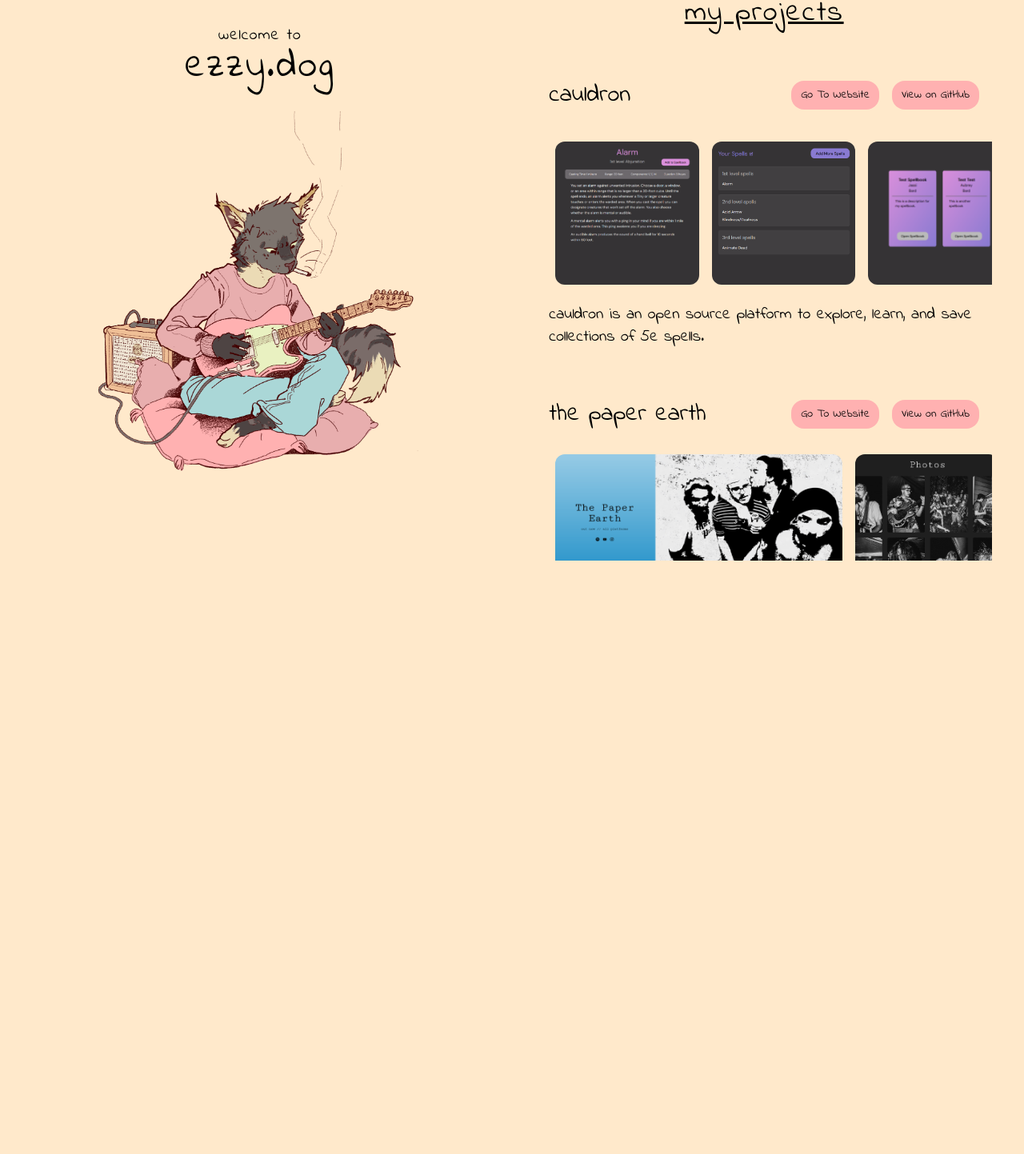
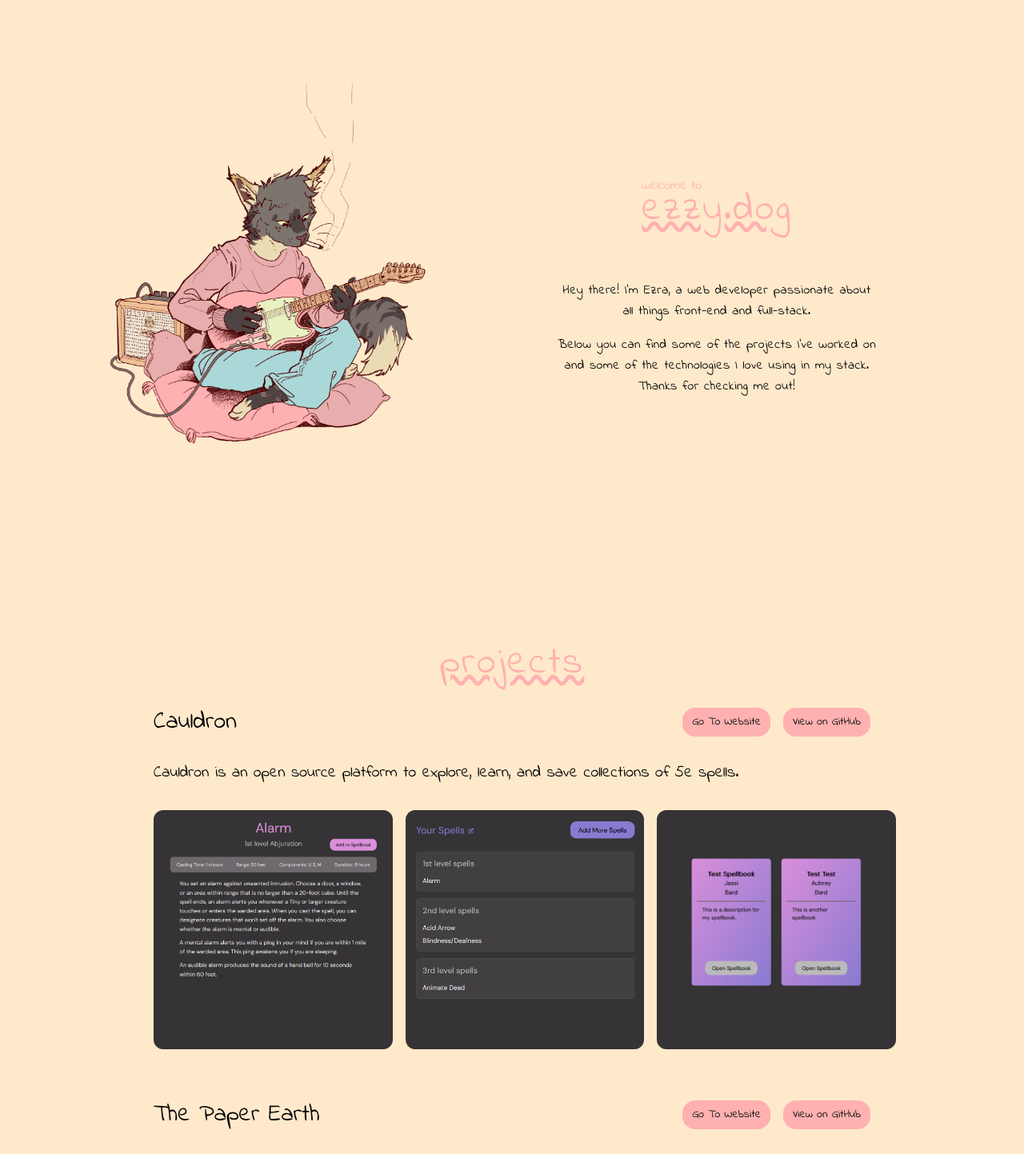
Before and after one commit to 1ezzy/ezzydog, a SvelteKit app: page / in a window 1280 px wide. Shown: the part 59-1502 px from the top of the page at 80% size. Before the commit the page ends 800 px from the top, so only its background shows below. Built offline with nearby package versions, Linux system fonts and the light colour scheme.

Commit message:
fuck it we ball

```diff
--- a/src/routes/+page.svelte
+++ b/src/routes/+page.svelte
@@ -7,81 +7,99 @@
 	import photos from '$lib/images/photos.png';
 </script>
 
-<main class="h-full w-full p-10 flex md:flex-row flex-col flex-1">
-	<div class="p-4 flex flex-col items-center justify-center basis-1/2">
-		<p class="text-xl tracking-wider">welcome to</p>
-		<h1 class="text-5xl tracking-wider mb-8">ezzy.dog</h1>
+<main class="w-full md:p-10 p-2 flex flex-col flex-1 gap-8">
+	<section class="h-[calc(100dvh_-_40px)] flex md:flex-row flex-col items-center justify-center">
 		<img
-			class="w-full lg:max-w-lg max-w-4xl aspect-square"
+			class="w-full md:max-w-lg max-w-1/2 aspect-square md:basis-1/2"
 			src={guitar}
 			alt="ezzy playing guitar"
 		/>
-	</div>
-	<div class="md:w-16"></div>
-	<div class="p-4 flex flex-col items-center basis-1/2 md:overflow-y-auto">
-		<h1 class="lg:text-4xl text-5xl tracking-wider underline mb-16">my projects</h1>
-		<div class="w-full flex-1">
-			<div class="project mb-16">
-				<div class="flex md:flex-row flex-col md:justify-between justify-center mb-8">
+		<div
+			class="md:h-2/3 h-1/2 flex flex-col items-center justify-center basis-1/2 md:gap-16 gap-10"
+		>
+			<div>
+				<p class="text-start text-[#ffb1b1] leading-3">welcome to</p>
+				<h1 class="text-5xl tracking-wider text-[#ffb1b1] underline decoration-wavy">ezzy.dog</h1>
+			</div>
+			<div class="gap-4 md:text-center text-start flex flex-col items-center">
+				<p class="w-2/3 tracking-wide leading-relaxed">
+					Hey there! I'm Ezra, a web developer passionate about all things front-end and full-stack.
+				</p>
+				<p class="w-2/3 tracking-wide leading-relaxed">
+					Below you can find some of the projects I've worked on and some of the technologies I love
+					using in my stack. Thanks for checking me out!
+				</p>
+			</div>
+		</div>
+	</section>
+	<section class="md:p-8 w-4/5 mx-auto flex flex-col items-center">
+		<h1 class="mb-8 text-5xl tracking-wider text-[#ffb1b1] underline decoration-wavy">projects</h1>
+		<div class="w-full flex flex-col flex-1 gap-16">
+			<div class="project">
+				<div class="flex md:flex-row flex-col md:justify-between justify-center">
 					<div class="flex flex-col">
-						<h3 class="md:text-3xl text-2xl md:mb-0 mb-4">cauldron</h3>
+						<h3 class="md:text-3xl text-2xl md:mb-0 mb-4">Cauldron</h3>
+					</div>
+					<div class="flex md:flex-row flex-col gap-4">
+						<button class="nav-btn md:text-md text-sm">Go To Website</button>
+						<button class="md:ml-auto nav-btn md:text-md text-sm">View on GitHub</button>
+					</div>
+				</div>
+				<p class="md:text-xl text-md">
+					Cauldron is an open source platform to explore, learn, and save collections of 5e spells.
+				</p>
+				<div class="flex md:flex-row flex-col justify-between gap-4">
+					<img
+						class="basis-1/3 md:w-1/3 w-full aspect-square rounded-xl"
+						src={alarm}
+						alt="spell details"
+					/>
+					<img
+						class="basis-1/3 md:w-1/3 w-full aspect-square rounded-xl"
+						src={spellbook}
+						alt="spellbook view"
+					/>
+					<img
+						class="basis-1/3 md:w-1/3 w-full aspect-square rounded-xl"
+						src={cards}
+						alt="spell table"
+					/>
+				</div>
+			</div>
+			<div class="project">
+				<div class="flex md:flex-row flex-col justify-between">
+					<div class="flex flex-col">
+						<h3 class="md:text-3xl text-2xl md:mb-0 mb-4">The Paper Earth</h3>
 					</div>
 					<div class="flex gap-4">
 						<button class="nav-btn md:text-md text-sm">Go To Website</button>
 						<button class="md:ml-auto nav-btn md:text-md text-sm">View on GitHub</button>
 					</div>
 				</div>
-				<div class="flex justify-between mb-4">
+				<p class="md:text-xl text-md">The Paper Earth is an alt-punk band from Cincinnati, OH!</p>
+				<div class="flex md:flex-row flex-col justify-between gap-4">
 					<img
-						class="m-2 basis-1/3 w-1/3 aspect-square rounded-xl"
-						src={alarm}
-						alt="spell details"
-					/>
-					<img
-						class="m-2 basis-1/3 w-1/3 aspect-square rounded-xl"
-						src={spellbook}
-						alt="spellbook view"
-					/>
-					<img class="m-2 basis-1/3 w-1/3 aspect-square rounded-xl" src={cards} alt="spell table" />
-				</div>
-				<p class="md:text-xl text-md">
-					cauldron is an open source platform to explore, learn, and save collections of 5e spells.
-				</p>
-			</div>
-			<div class="project">
-				<div class="flex md:flex-row flex-col justify-between mb-8">
-					<div class="flex flex-col">
-						<h3 class="md:text-3xl text-2xl md:mb-0 mb-4">the paper earth</h3>
-					</div>
-					<div class="flex gap-4">
-						<button class="nav-btn md:text-md text-sm">Go To Website</button>
-						<button class="md:ml-auto nav-btn md:text-md text-sm">View on GitHub</button>
-					</div>
-				</div>
-				<div class="flex justify-between mb-4">
-					<img
-						class="ml-2 mr-4 basis-2/3 w-2/3 aspect-[2/1] rounded-xl"
+						class="basis-2/3 md:w-2/3 w-full aspect-[2/1] rounded-xl"
 						src={band}
 						alt="band splash page"
 					/>
 					<img
-						class="mr-2 basis-1/3 w-1/3 aspect-square rounded-xl"
+						class="basis-1/3 md:w-1/3 w-full aspect-square rounded-xl"
 						src={photos}
 						alt="band photos"
 					/>
 				</div>
-				<p class="md:text-xl text-md">
-					website for the paper earth, an alt-punk band from cincinnati, OH!
-				</p>
 			</div>
 		</div>
-	</div>
+	</section>
 </main>
 
 <style lang="postcss">
 	.project {
 		width: 100%;
-		max-width: 1024px;
+		display: flex;
+		flex-direction: column;
+		gap: 2rem;
 	}
 
 	.nav-btn {
```
